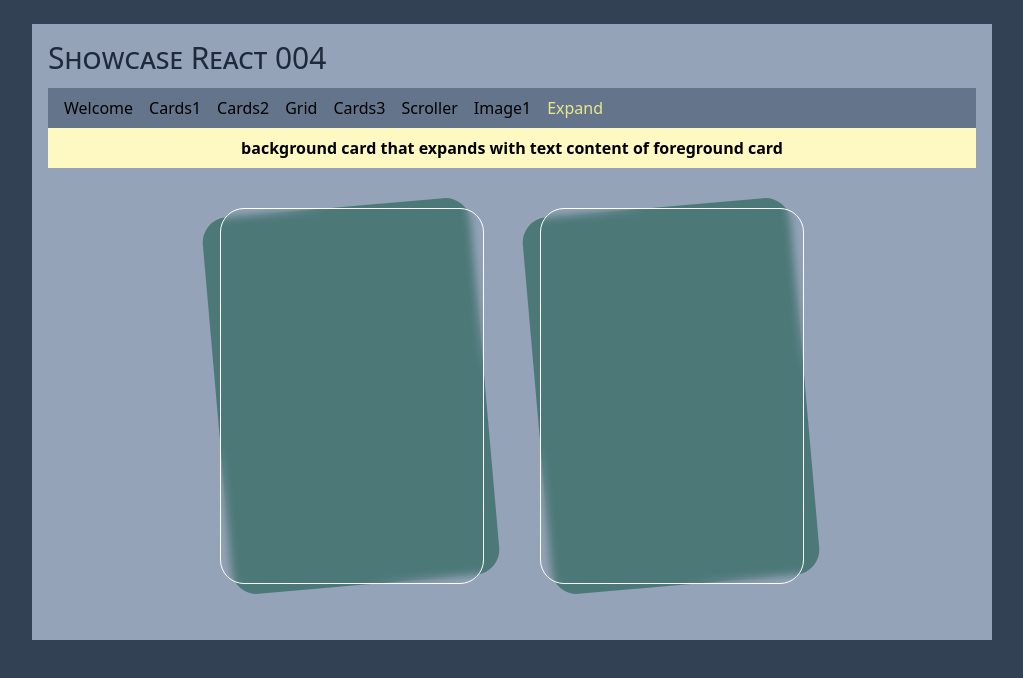
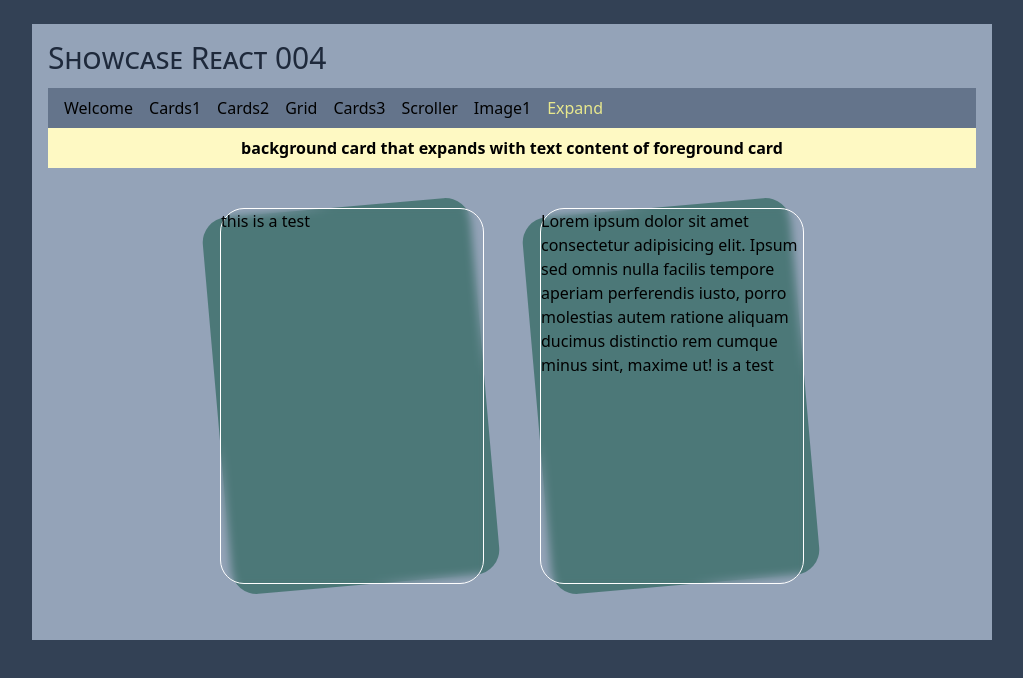
Before and after one commit to epx-edta/showcase-react-004, a React (Vite) app: page /expand in a window 1280 px wide. Shown: the top 678 px of the page, without its empty margins (128-1151 px from the left). Built offline with nearby package versions, Linux system fonts and the light colour scheme.

Commit message:
have two texts

```diff
--- a/src/components/TiltedBackgroundCard.tsx
+++ b/src/components/TiltedBackgroundCard.tsx
@@ -1,13 +1,23 @@
-export const TiltedBackgroundCard = () => {
-    return (
+import { ReactNode } from "react";
+
+interface TiltedBackgroundCardProps {
+	children: ReactNode;
+}
+
+export const TiltedBackgroundCard = ({
+	children,
+}: TiltedBackgroundCardProps) => {
+	return (
 		<div className="flex justify-center p-6">
 			<div className="relative">
 				{/* tilted background card */}
 				<div className="w-[16rem] h-[22.5rem] top-[.5rem] left-[.2rem] absolute inset-0 rounded-3xl bg-emerald-900 opacity-50 -rotate-[5deg] scale-105"></div>
 
 				{/* main card: blurs see-through opacity */}
-				<div className="relative w-[16.5rem] h-[23.5rem] rounded-[1.5rem] border border-white backdrop-blur-sm"></div>
+				<div className="relative w-[16.5rem] h-[23.5rem] rounded-[1.5rem] border border-white backdrop-blur-sm">
+					{children}
+				</div>
 			</div>
 		</div>
-    );
-}
+	);
+};
--- a/src/pages/PageExpand.tsx
+++ b/src/pages/PageExpand.tsx
@@ -3,8 +3,12 @@ import { TiltedBackgroundCard } from "../components/TiltedBackgroundCard";
 export const PageExpand = () => {
 	return (
 		<div className="flex gap-2 justify-center">
-		<TiltedBackgroundCard />
-		<TiltedBackgroundCard />
+		<TiltedBackgroundCard>
+			<p>this is a test</p>
+		</TiltedBackgroundCard>
+		<TiltedBackgroundCard>
+			<p>Lorem ipsum dolor sit amet consectetur adipisicing elit. Ipsum sed omnis nulla facilis tempore aperiam perferendis iusto, porro molestias autem ratione aliquam ducimus distinctio rem cumque minus sint, maxime ut! is a test</p>
+		</TiltedBackgroundCard>
 		</div>
 	)
 };
```
